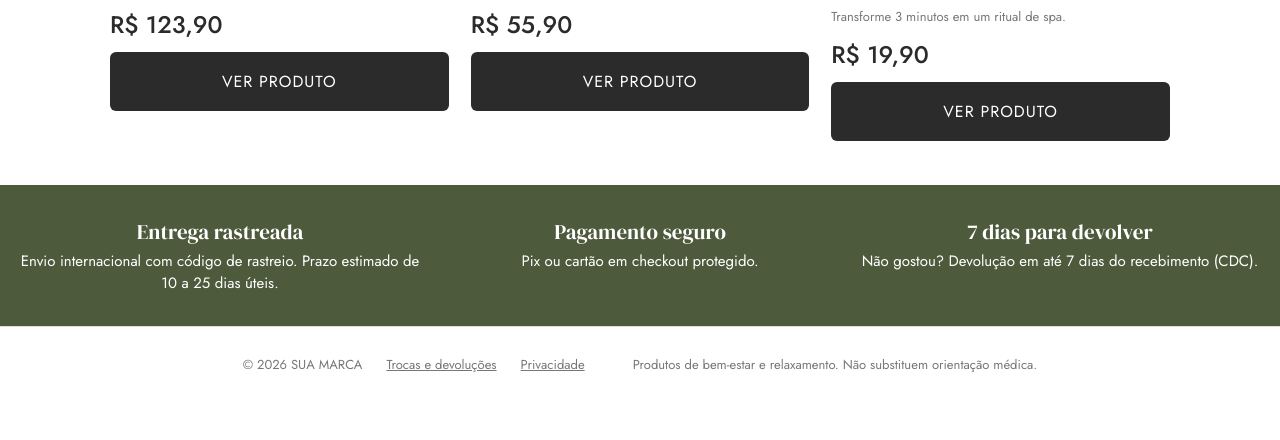
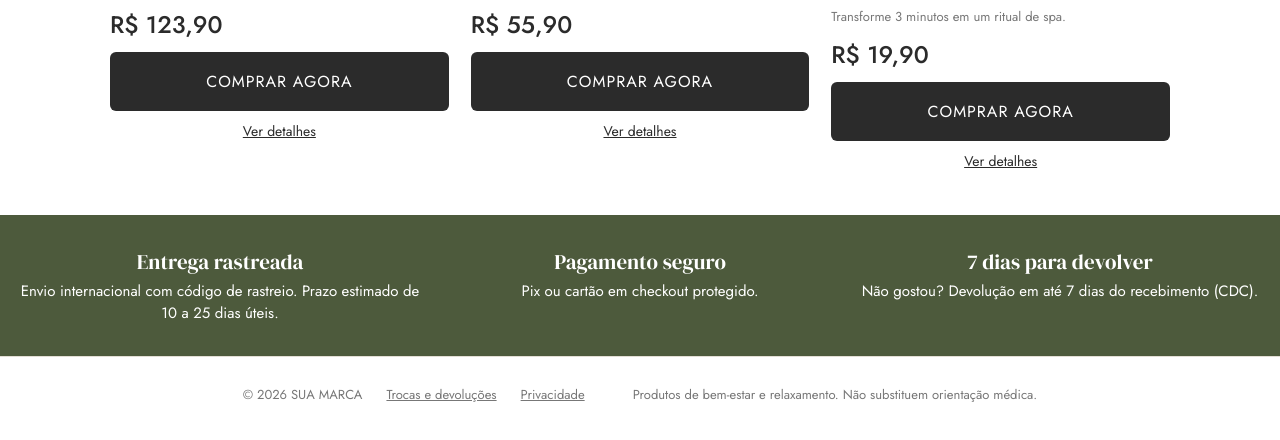
Before and after one commit to ThiagoDoBronx/loja-health, a plain HTML site: page index.html in a window 1280 px wide. Shown: the part 1078-1518 px from the top of the page. Drawn offline with Linux system fonts and the light colour scheme.

Commit message:
Home: botão Comprar direto ao checkout

```diff
--- a/index.html
+++ b/index.html
@@ -15,13 +15,16 @@
 <section class="secao" id="produtos"><h2>Mais vendidos</h2><div class="grade">
 <article class="card"><a href="mini-pistola/" class="video"><video src="video/mini-pistola.mp4" poster="video/mini-pistola.jpg" muted loop playsinline preload="none"></video></a>
 <h3>Mini Pistola de Massagem</h3><p class="aviso">Sua pausa de bem-estar, onde você estiver.</p><div class="preco" style="font-size:24px">R$ 123,90</div>
-<a class="btn" href="mini-pistola/">Ver produto</a></article>
+<a class="btn comprar-home" href="mini-pistola/" data-produto="mini-pistola" data-valor="123.9">Comprar agora</a>
+<a href="mini-pistola/" style="text-align:center;font-size:14px;text-decoration:underline">Ver detalhes</a></article>
 <article class="card"><a href="colete-postura/" class="video"><video src="video/colete-postura.mp4" poster="video/colete-postura.jpg" muted loop playsinline preload="none"></video></a>
 <h3>Colete de Postura Ajustável</h3><p class="aviso">Leveza e elegância em cada movimento.</p><div class="preco" style="font-size:24px">R$ 55,90</div>
-<a class="btn" href="colete-postura/">Ver produto</a></article>
+<a class="btn comprar-home" href="colete-postura/" data-produto="colete-postura" data-valor="55.9">Comprar agora</a>
+<a href="colete-postura/" style="text-align:center;font-size:14px;text-decoration:underline">Ver detalhes</a></article>
 <article class="card"><a href="pente-massageador/" class="video"><video src="video/pente-massageador.mp4" poster="video/pente-massageador.jpg" muted loop playsinline preload="none"></video></a>
 <h3>Pente Massageador de Couro Cabeludo</h3><p class="aviso">Transforme 3 minutos em um ritual de spa.</p><div class="preco" style="font-size:24px">R$ 19,90</div>
-<a class="btn" href="pente-massageador/">Ver produto</a></article></div></section>
+<a class="btn comprar-home" href="pente-massageador/" data-produto="pente-massageador" data-valor="19.9">Comprar agora</a>
+<a href="pente-massageador/" style="text-align:center;font-size:14px;text-decoration:underline">Ver detalhes</a></article></div></section>
 <section class="garantia"><div><strong>Entrega rastreada</strong>Envio internacional com código de rastreio. Prazo estimado de 10 a 25 dias úteis.</div>
 <div><strong>Pagamento seguro</strong>Pix ou cartão em checkout protegido.</div>
 <div><strong>7 dias para devolver</strong>Não gostou? Devolução em até 7 dias do recebimento (CDC).</div></section>
--- a/loja.js
+++ b/loja.js
@@ -12,6 +12,11 @@
     fbq('init', C.pixel); fbq('track', 'PageView');
     if (m) fbq('track', 'ViewContent', {content_ids:[m.dataset.produto], content_name:m.dataset.nome, value:+m.dataset.valor, currency:'BRL'});
   }
+  document.querySelectorAll('.comprar-home').forEach(b => {
+    const link = (C.checkout || {})[b.dataset.produto];
+    if (link) b.href = link;
+    b.addEventListener('click', () => { if (window.fbq) fbq('track', 'InitiateCheckout', {content_ids:[b.dataset.produto], value:+b.dataset.valor, currency:'BRL'}); });
+  });
   if (m) {
     const link = (C.checkout || {})[m.dataset.produto];
     document.querySelectorAll('.comprar').forEach(b => {
```
